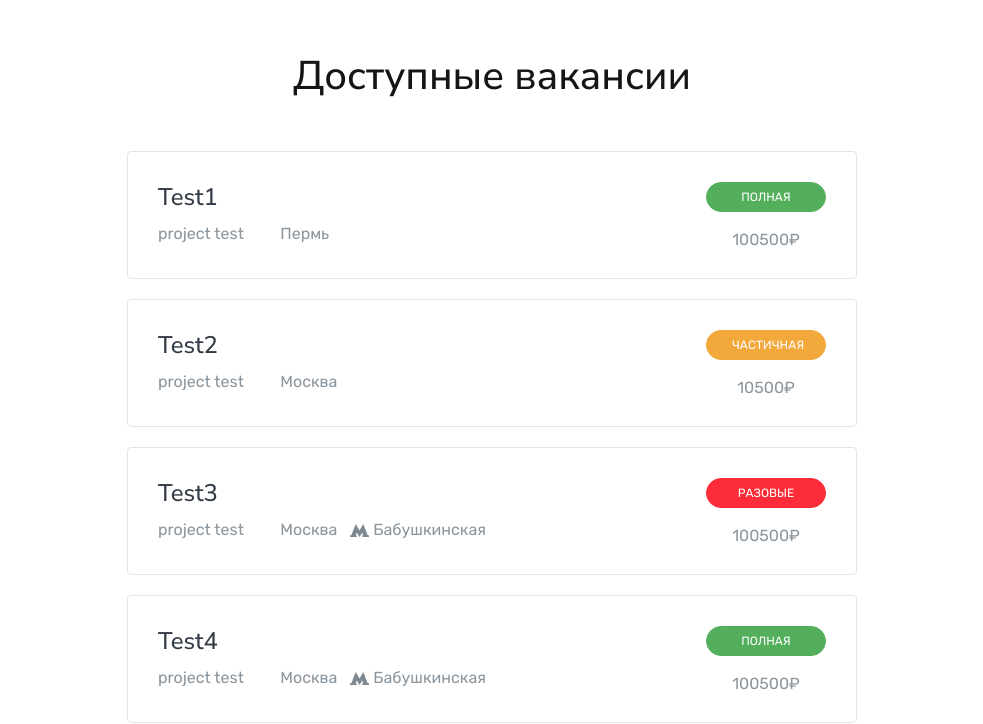
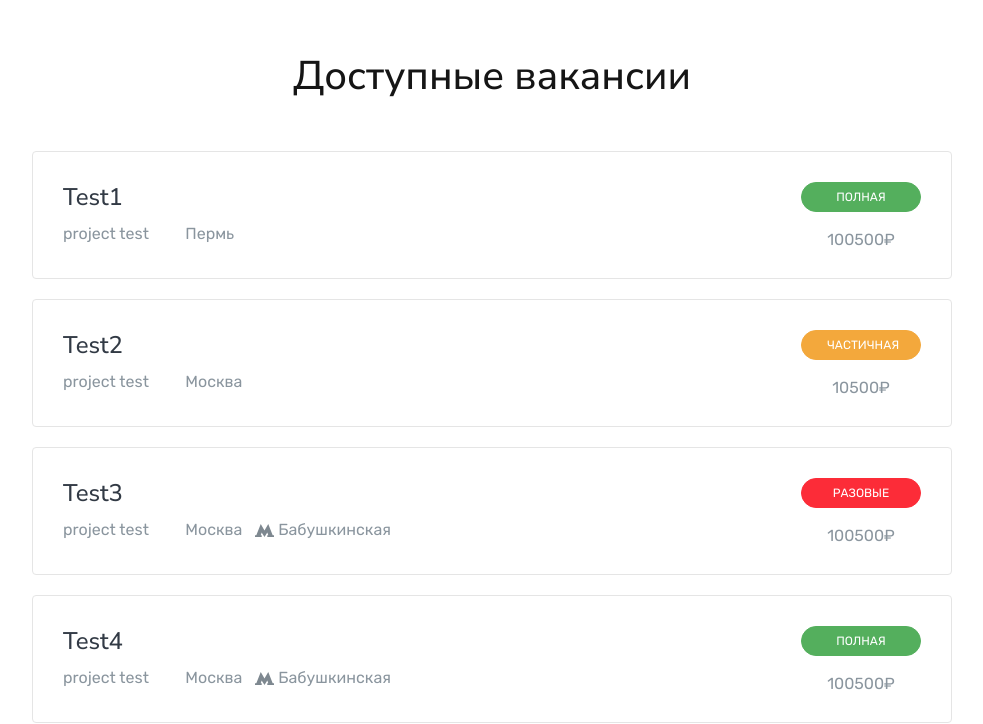
Before and after one commit to apuc/mercherry, a Vue app: page / in a window 1280 px wide. Shown: the part 1515-2239 px from the top of the page, without its empty margins (148-1131 px from the left). Built offline with nearby package versions, Linux system fonts and the light colour scheme; a web font is replaced by a local one; what vue-yandex-maps would draw is missing.

Commit message:
change vacancy

```diff
--- a/src/components/home/HomeVacancies.vue
+++ b/src/components/home/HomeVacancies.vue
@@ -2,7 +2,7 @@
   <section class="home-vacancy">
     <div class="container">
       <div class="row justify-content-center">
-        <div class="col-md-10 col-lg-8">
+        <div class="col-md-10">
           <div class="text-center mb-5">
             <h2>Доступные вакансии</h2>
           </div>
--- a/src/views/Job.vue
+++ b/src/views/Job.vue
@@ -3,7 +3,7 @@
     <section class="job">
       <div class="container">
         <div class="row justify-content-center">
-          <div class="col-md-10 col-lg-8">
+          <div class="col-md-10">
             <div class="text-center mb-5">
               <h2>Доступные вакансии и задания</h2>
             </div>
```
